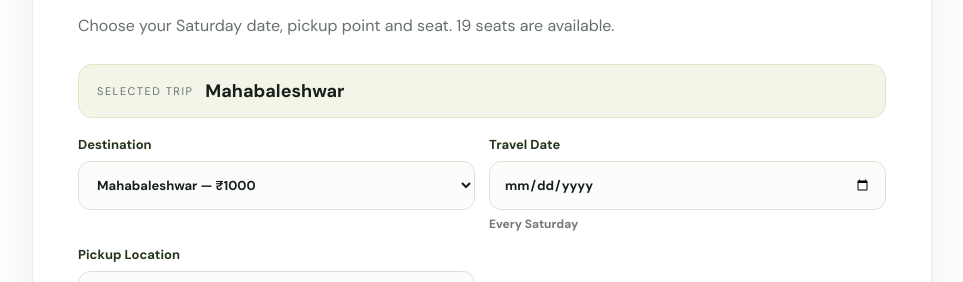
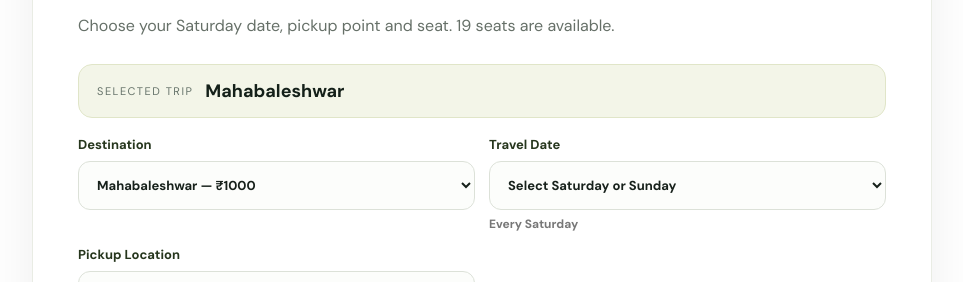
Before and after one commit to ganeshkamble2218-sketch/weekend-trips-pune, a website: page mahabaleshwar-itinerary.html in a window 1280 px wide. Shown: the part 2420-2702 px from the top of the page, without its empty margins (158-1121 px from the left). Drawn offline with nearby package versions, Linux system fonts and the light colour scheme.

Commit message:
Use Saturday and Sunday date selector

```diff
--- a/mahabaleshwar-itinerary.html
+++ b/mahabaleshwar-itinerary.html
@@ -37,7 +37,7 @@
 <div id="seatBooking" class="seat-booking open">
 <div class="selected-trip-title"><span>Selected trip</span><strong id="selectedTripTitle">Mahabaleshwar</strong></div>
 <div class="seat-toolbar"><label>Destination<select id="tripSeat"><option value="Mahabaleshwar">Mahabaleshwar — ₹1000</option></select></label>
-<label>Travel Date<input id="seatDate" type="date" required><small class="date-note">Every Saturday</small></label>
+<label>Travel Date<select id="seatDate" required><option value="">Select Saturday or Sunday</option></select><small class="date-note">Every Saturday</small></label>
 <label>Pickup Location<select id="seatPickup" required><option value="">Select pickup location</option></select><div id="pickupAddress" class="pickup-address" style="margin-top:8px;font-size:13px;line-height:1.45;"></div></label></div>
 <div class="seat-legend"><span><i class="available"></i>Available</span><span><i class="chosen"></i>Selected</span><span><i class="blocked"></i>Booked</span></div>
 <div class="bus-board"><p class="admin-note">Select an available seat</p><div class="bus-front"><div>20</div><div>Driver</div></div><div id="seatMap" class="seat-map"></div><div class="bus-count">19 seats</div></div>
```
